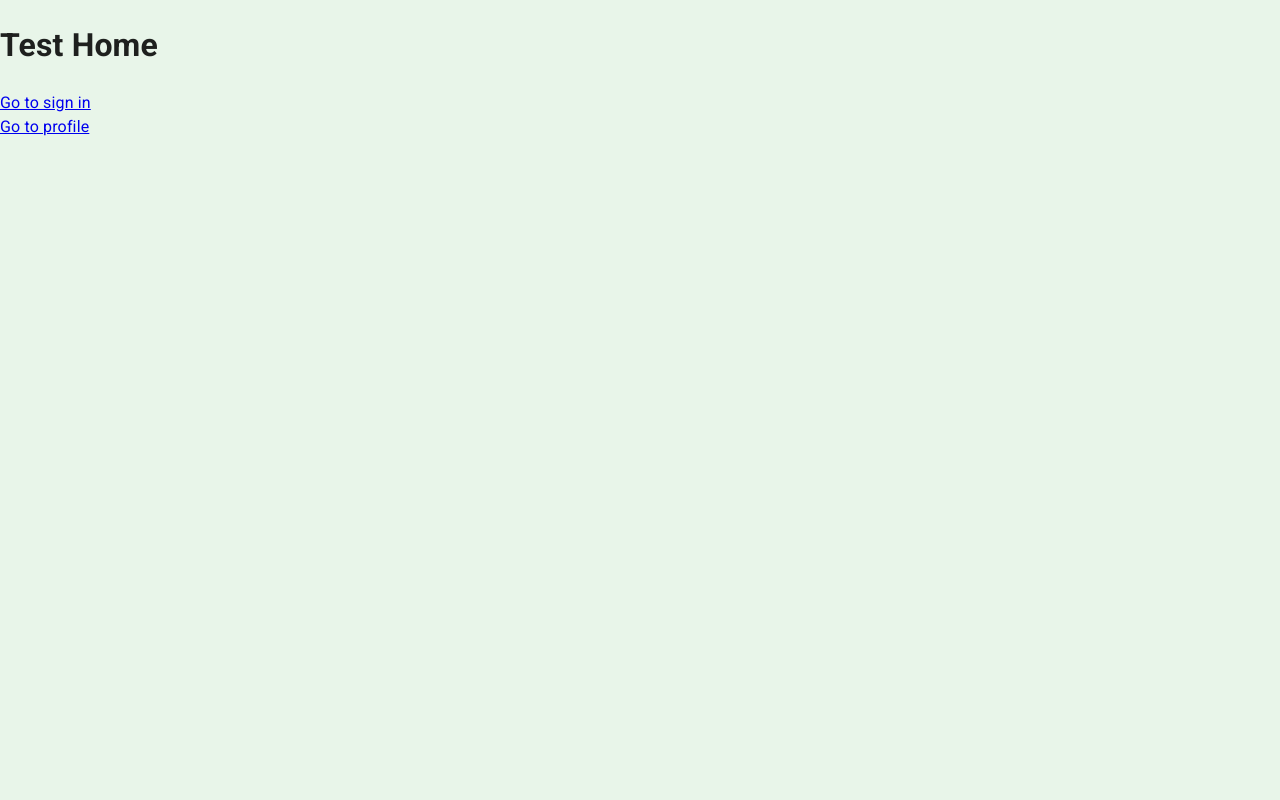
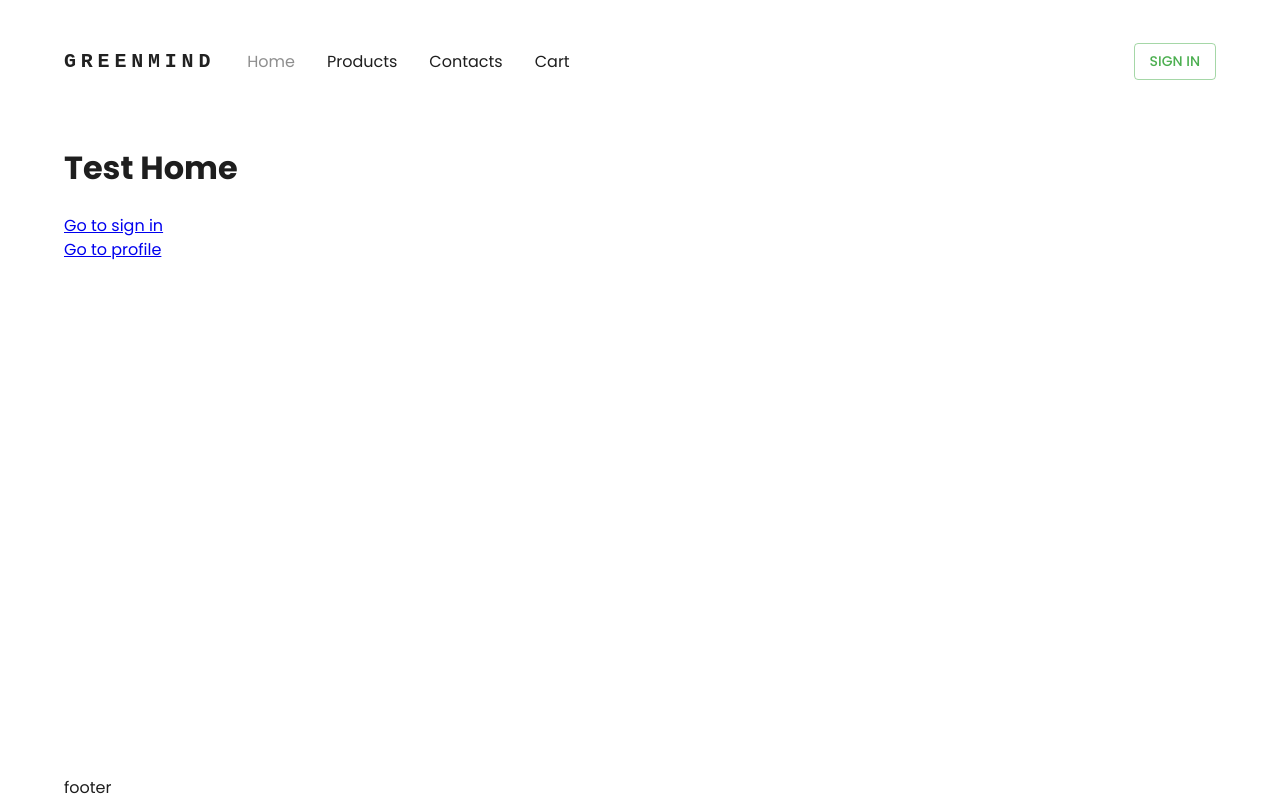
Before and after one commit to bydyas/react-ts-store, a React (Vite) app: page / in a window 1280 px wide. Built offline with nearby package versions, Linux system fonts and the light colour scheme; no server answers.

Commit message:
Create base layout

```diff
--- a/index.html
+++ b/index.html
@@ -5,7 +5,7 @@
     <link rel="icon" type="image/png" href="/favicon.png">
     <meta name="viewport" content="width=device-width, initial-scale=1.0" />
     <title>Greenmind</title>
-    <link rel="stylesheet" href="https://fonts.googleapis.com/css?family=Roboto:300,400,500,700&display=swap"/>
+    <link href="https://fonts.googleapis.com/css2?family=Poppins:wght@300;400;500;600;700&display=swap" rel="stylesheet">
   </head>
   <body>
     <div id="root"></div>
--- a/src/App.tsx
+++ b/src/App.tsx
@@ -1,18 +1,11 @@
-import { styled } from '@mui/system';
 import { HashRouter } from 'react-router-dom';
 import { ThemeProvider } from '@mui/material/styles';
 import { FirebaseProvider } from './providers/FirebaseProvider.tsx';
 import theme from './configs/theme.ts';
 
 import CssBaseline from '@mui/material/CssBaseline';
-import Box from '@mui/material/Box';
 
 import AppNavigation from './views/app-navigation/AppNavigation.tsx';
-
-const Background = styled(Box)(({ theme }) => ({
-  backgroundColor: theme.palette.background.default,
-  width: '100%',
-}));
 
 const App: React.FC = () => {
   return (
@@ -20,9 +13,7 @@ const App: React.FC = () => {
       <ThemeProvider theme={theme}>
         <FirebaseProvider>
           <CssBaseline />
-          <Background>
-            <AppNavigation />
-          </Background>
+          <AppNavigation />
         </FirebaseProvider>
       </ThemeProvider>
     </HashRouter>
--- a/src/configs/theme.ts
+++ b/src/configs/theme.ts
@@ -2,12 +2,19 @@ import { createTheme } from '@mui/material/styles';
 import { green } from '@mui/material/colors';
 
 const theme = createTheme({
+  typography: {
+    fontFamily: ['Poppins', '"Helvetica Neue"', 'Arial', 'sans-serif'].join(','),
+  },
   palette: {
     primary: {
       main: green[500],
     },
     background: {
-      default: green[50],
+      // default: green[50],
+    },
+    text: {
+      primary: '#1E1E1E',
+      secondary: '#1E1E1E80',
     },
   },
 });
--- a/src/models/index.ts
+++ b/src/models/index.ts
@@ -3,6 +3,9 @@ import { authSchema } from '../validation/authSchema';
 
 export enum routes {
   HOME = '/',
+  PRDOUCTS = '/products',
+  CONTACTS = '/contacts',
+  CART = '/cart',
   PROFILE = '/profile',
   LOGIN = '/sign-in',
   REGISTER = '/sign-up',
@@ -36,3 +39,8 @@ export type FormProps = {
 };
 
 export type FormInputs = TypeOf<typeof authSchema>;
+
+export type Page = {
+  title: string;
+  path: routes;
+};
--- /dev/null
+++ b/src/ui/NavLink.ts
@@ -0,0 +1,13 @@
+import { styled } from '@mui/system';
+import { NavLink as BaseNavLink } from 'react-router-dom';
+
+export const NavLink = styled(BaseNavLink)(({ theme }) => ({
+  display: 'block',
+  marginLeft: theme.spacing(2),
+  marginRight: theme.spacing(2),
+  textDecoration: 'none',
+  color: theme.palette.text.primary,
+  '&.active': {
+    color: theme.palette.text.secondary,
+  },
+}));
--- /dev/null
+++ b/src/ui/Wrapper.ts
@@ -0,0 +1,9 @@
+import { styled } from '@mui/system';
+import Container from '@mui/material/Container';
+
+export const Wrapper = styled(Container)(({ theme }) => ({
+  paddingLeft: '15px',
+  paddingRight: '15px',
+  height: '100%',
+  maxWidth: theme.breakpoints.values.lg,
+}));
--- a/src/views/app-navigation/AppNavigation.tsx
+++ b/src/views/app-navigation/AppNavigation.tsx
@@ -3,6 +3,7 @@ import { Route, Routes, Link } from 'react-router-dom';
 import { routes } from '../../models';
 import Protected from './components/Protected.tsx';
 import Loading from './components/Loading.tsx';
+import Layout from '../layout/Layout.tsx';
 
 const AuthPage = React.lazy(() => import('../auth-page/AuthPage.tsx'));
 const ProfilePage = React.lazy(() => import('../profile-page/components/ProfilePage.tsx'));
@@ -22,7 +23,10 @@ const AppNavigation: React.FC = () => {
   return (
     <React.Suspense fallback={<Loading />}>
       <Routes>
+        <Route element={<Layout />}>
           <Route path={routes.HOME} element={<TestHome />} />
+          <Route path={routes.PRDOUCTS} element={<TestHome />} />
+          <Route path={routes.CONTACTS} element={<TestHome />} />
           <Route
             path={routes.PROFILE}
             element={
@@ -31,6 +35,7 @@ const AppNavigation: React.FC = () => {
               </Protected>
             }
           />
+        </Route>
         <Route path={routes.LOGIN} element={<AuthPage />} />
         <Route path={routes.REGISTER} element={<AuthPage />} />
       </Routes>
--- /dev/null
+++ b/src/views/layout/Layout.tsx
@@ -0,0 +1,29 @@
+import React from 'react';
+import { Outlet } from 'react-router-dom';
+
+import { Wrapper } from '../../ui/Wrapper';
+import Header from './components/Header/Header';
+import Footer from './components/Footer';
+import { styled } from '@mui/material';
+
+const App = styled('div')({
+  height: '100vh',
+  display: 'flex',
+  flexDirection: 'column',
+});
+
+const Layout: React.FC = () => {
+  return (
+    <App>
+      <Header />
+      <main style={{ flexGrow: 1 }}>
+        <Wrapper>
+          <Outlet />
+        </Wrapper>
+      </main>
+      <Footer />
+    </App>
+  );
+};
+
+export default Layout;
--- /dev/null
+++ b/src/views/layout/components/Footer.tsx
@@ -0,0 +1,13 @@
+import React from 'react';
+
+import { Wrapper } from '../../../ui/Wrapper';
+
+const Footer: React.FC = () => {
+  return (
+    <footer>
+      <Wrapper>footer</Wrapper>
+    </footer>
+  );
+};
+
+export default Footer;
--- /dev/null
+++ b/src/views/layout/components/Header/Header.tsx
@@ -0,0 +1,96 @@
+import React from 'react';
+import { styled } from '@mui/system';
+import { Link } from 'react-router-dom';
+
+import Settings from './components/Settings';
+import BurgerMenu from './components/BurgerMenu';
+
+import { useFirebase } from '../../../../hooks/useFirebase';
+import { Wrapper } from '../../../../ui/Wrapper';
+import { NavLink } from '../../../../ui/NavLink';
+import { Page, routes } from '../../../../models';
+
+import AppBar from '@mui/material/AppBar';
+import Box from '@mui/material/Box';
+import Toolbar from '@mui/material/Toolbar';
+import Typography from '@mui/material/Typography';
+import Button from '@mui/material/Button';
+
+const pages: Page[] = [
+  { title: 'Home', path: routes.HOME },
+  { title: 'Products', path: routes.PRDOUCTS },
+  { title: 'Contacts', path: routes.CONTACTS },
+  { title: 'Cart', path: routes.CART },
+];
+
+const StyledAppBar = styled(AppBar)({
+  height: '123px',
+  boxShadow: 'none',
+  backgroundColor: 'transparent',
+});
+
+const Header: React.FC = () => {
+  const { user, logout } = useFirebase();
+
+  return (
+    <StyledAppBar position="static">
+      <Wrapper>
+        <Toolbar disableGutters sx={{ height: '100%' }}>
+          <Typography
+            variant="h6"
+            noWrap
+            component="a"
+            href="/"
+            sx={{
+              mr: 2,
+              display: { xs: 'none', md: 'flex' },
+              fontFamily: 'monospace',
+              fontWeight: 700,
+              letterSpacing: '.3rem',
+              color: 'inherit',
+              textDecoration: 'none',
+            }}>
+            GREENMIND
+          </Typography>
+
+          <BurgerMenu pages={pages} />
+
+          <Typography
+            variant="h5"
+            noWrap
+            component="a"
+            href=""
+            sx={{
+              mr: 2,
+              display: { xs: 'flex', md: 'none' },
+              flexGrow: 1,
+              fontFamily: 'monospace',
+              fontWeight: 700,
+              letterSpacing: '.3rem',
+              color: 'inherit',
+              textDecoration: 'none',
+            }}>
+            GREENMIND
+          </Typography>
+          <Box component={'nav'} sx={{ flexGrow: 1, display: { xs: 'none', md: 'flex' } }}>
+            {pages.map(({ title, path }) => (
+              <NavLink key={title} to={path}>
+                {title}
+              </NavLink>
+            ))}
+          </Box>
+
+          {user ? (
+            <Settings logout={logout} photoURL={user?.photoURL} />
+          ) : (
+            <Link to={routes.LOGIN} style={{ display: 'block' }}>
+              <Button variant="outlined">Sign In</Button>
+            </Link>
+          )}
+        </Toolbar>
+      </Wrapper>
+    </StyledAppBar>
+  );
+};
+
+export default Header;
--- /dev/null
+++ b/src/views/layout/components/Header/components/BurgerMenu.tsx
@@ -0,0 +1,68 @@
+import React from 'react';
+
+import { NavLink } from '../../../../../ui/NavLink';
+import { Page } from '../../../../../models';
+
+import Box from '@mui/material/Box';
+import IconButton from '@mui/material/IconButton';
+import Typography from '@mui/material/Typography';
+import Menu from '@mui/material/Menu';
+import MenuIcon from '@mui/icons-material/Menu';
+import MenuItem from '@mui/material/MenuItem';
+
+type BurgerMenuProps = {
+  pages: Page[];
+};
+
+const BurgerMenu: React.FC<BurgerMenuProps> = ({ pages }) => {
+  const [anchorElNav, setAnchorElNav] = React.useState<null | HTMLElement>(null);
+
+  const handleOpenNavMenu = (event: React.MouseEvent<HTMLElement>) => {
+    setAnchorElNav(event.currentTarget);
+  };
+
+  const handleCloseNavMenu = () => {
+    setAnchorElNav(null);
+  };
+
+  return (
+    <Box sx={{ flexGrow: 1, display: { xs: 'flex', md: 'none' } }}>
+      <IconButton
+        size="large"
+        aria-label="account of current user"
+        aria-controls="menu-appbar"
+        aria-haspopup="true"
+        onClick={handleOpenNavMenu}
+        color="inherit">
+        <MenuIcon />
+      </IconButton>
+      <Menu
+        id="menu-appbar"
+        anchorEl={anchorElNav}
+        anchorOrigin={{
+          vertical: 'bottom',
+          horizontal: 'left',
+        }}
+        keepMounted
+        transformOrigin={{
+          vertical: 'top',
+          horizontal: 'left',
+        }}
+        open={Boolean(anchorElNav)}
+        onClose={handleCloseNavMenu}
+        sx={{
+          display: { xs: 'block', md: 'none' },
+        }}>
+        {pages.map(({ title, path }) => (
+          <MenuItem key={title} onClick={handleCloseNavMenu}>
+            <NavLink key={title} to={path}>
+              <Typography textAlign="center">{title}</Typography>
+            </NavLink>
+          </MenuItem>
+        ))}
+      </Menu>
+    </Box>
+  );
+};
+
+export default BurgerMenu;
--- /dev/null
+++ b/src/views/layout/components/Header/components/Settings.tsx
@@ -0,0 +1,72 @@
+import React from 'react';
+
+import { routes } from '../../../../../models';
+
+import IconButton from '@mui/material/IconButton';
+import Typography from '@mui/material/Typography';
+import Menu from '@mui/material/Menu';
+import Box from '@mui/material/Box';
+import Avatar from '@mui/material/Avatar';
+import Tooltip from '@mui/material/Tooltip';
+import MenuItem from '@mui/material/MenuItem';
+import { NavLink } from '../../../../../ui/NavLink';
+
+type SettingsProps = {
+  logout: () => void;
+  photoURL: string;
+};
+
+const Settings: React.FC<SettingsProps> = ({ logout, photoURL }) => {
+  const [anchorElUser, setAnchorElUser] = React.useState<null | HTMLElement>(null);
+
+  const handleOpenUserMenu = (event: React.MouseEvent<HTMLElement>) => {
+    setAnchorElUser(event.currentTarget);
+  };
+
+  const handleCloseUserMenu = () => {
+    setAnchorElUser(null);
+  };
+
+  const logOut = () => {
+    handleCloseUserMenu();
+    logout();
+  };
+
+  return (
+    <Box sx={{ flexGrow: 0 }}>
+      <Tooltip title="Open settings">
+        <IconButton onClick={handleOpenUserMenu} sx={{ p: 0 }}>
+          <Avatar alt="Remy Sharp" src={photoURL} />
+        </IconButton>
+      </Tooltip>
+      <Menu
+        sx={{ mt: '45px' }}
+        id="menu-appbar"
+        anchorEl={anchorElUser}
+        anchorOrigin={{
+          vertical: 'top',
+          horizontal: 'right',
+        }}
+        keepMounted
+        transformOrigin={{
+          vertical: 'top',
+          horizontal: 'right',
+        }}
+        open={Boolean(anchorElUser)}
+        onClose={handleCloseUserMenu}>
+        <MenuItem onClick={handleCloseUserMenu}>
+          <NavLink to={routes.PROFILE}>
+            <Typography textAlign="center">Profile</Typography>
+          </NavLink>
+        </MenuItem>
+        <MenuItem onClick={logOut}>
+          <Typography textAlign="center" p={1}>
+            Log Out
+          </Typography>
+        </MenuItem>
+      </Menu>
+    </Box>
+  );
+};
+
+export default Settings;
```
Lines whose indentation alone changed are shown as unchanged.
